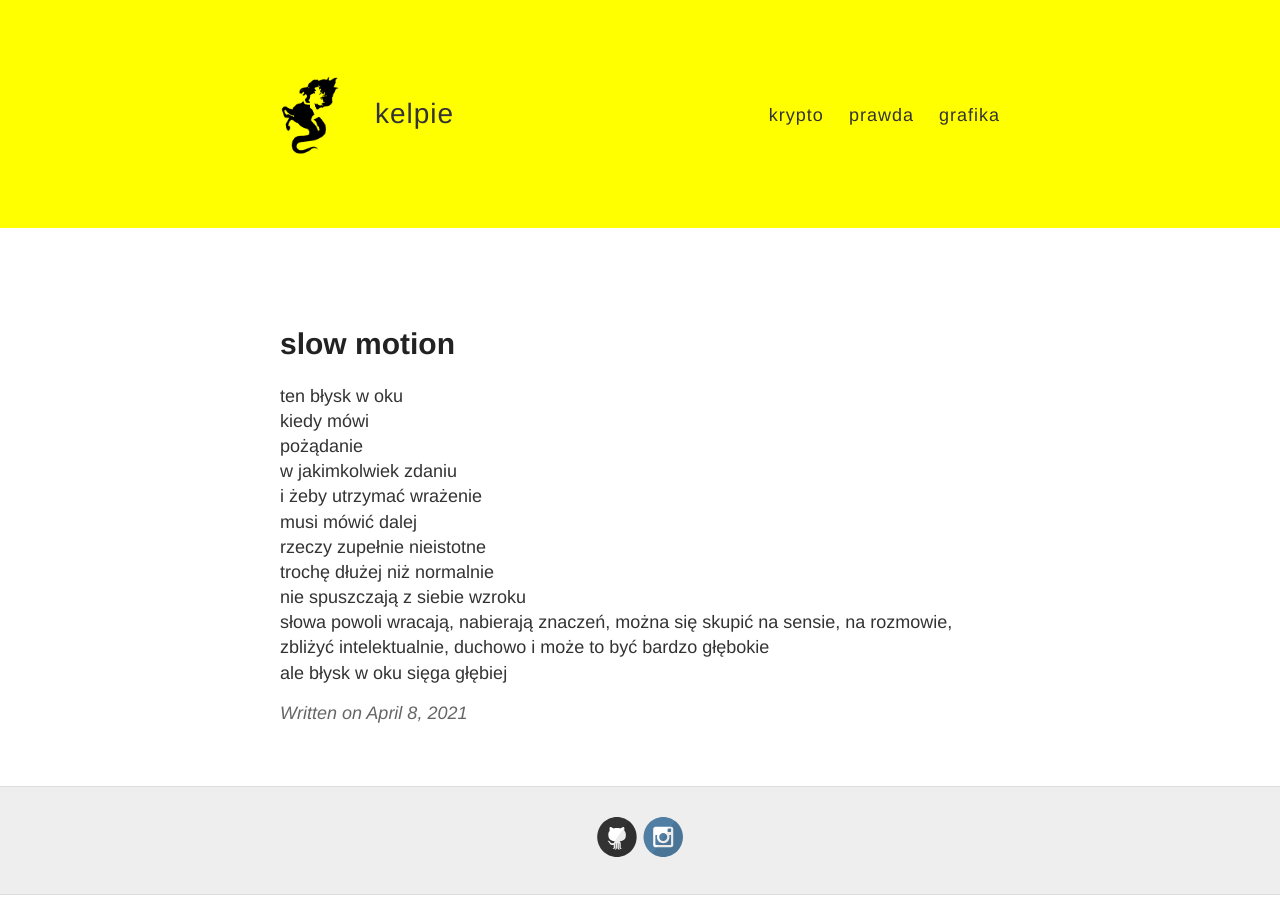
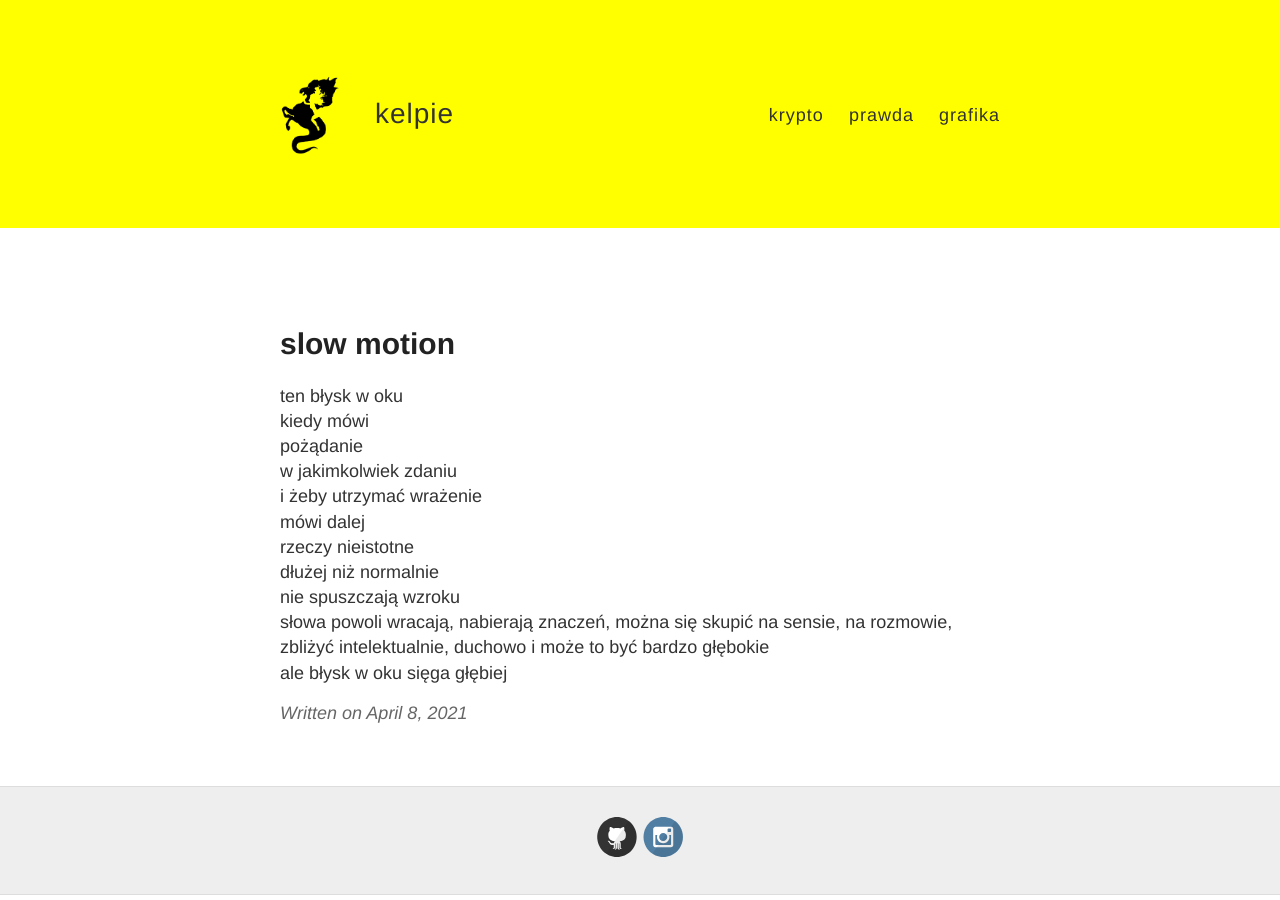
Before and after one commit to keIpie/keIpie.github.io, a Jekyll site: the page built from liryka/_posts/2021-04-08-slowmotion.md, in a window 1280 px wide. Built offline with Jekyll 4.4.1, drawn with Linux system fonts in a browser that asks for light colours.

Commit message:
kryptowanie

```diff
--- a/liryka/_posts/2021-04-08-slowmotion.md
+++ b/liryka/_posts/2021-04-08-slowmotion.md
@@ -8,10 +8,10 @@ kiedy mówi\
 pożądanie\
 w jakimkolwiek zdaniu\
 i żeby utrzymać wrażenie\
-musi mówić dalej\
-rzeczy zupełnie nieistotne\
-trochę dłużej niż normalnie\
-nie spuszczają z siebie wzroku\
+mówi dalej\
+rzeczy nieistotne\
+dłużej niż normalnie\
+nie spuszczają wzroku\
 słowa powoli wracają, nabierają znaczeń, można się skupić
 na sensie, na rozmowie, zbliżyć intelektualnie, duchowo
 i może to być bardzo głębokie\
```
